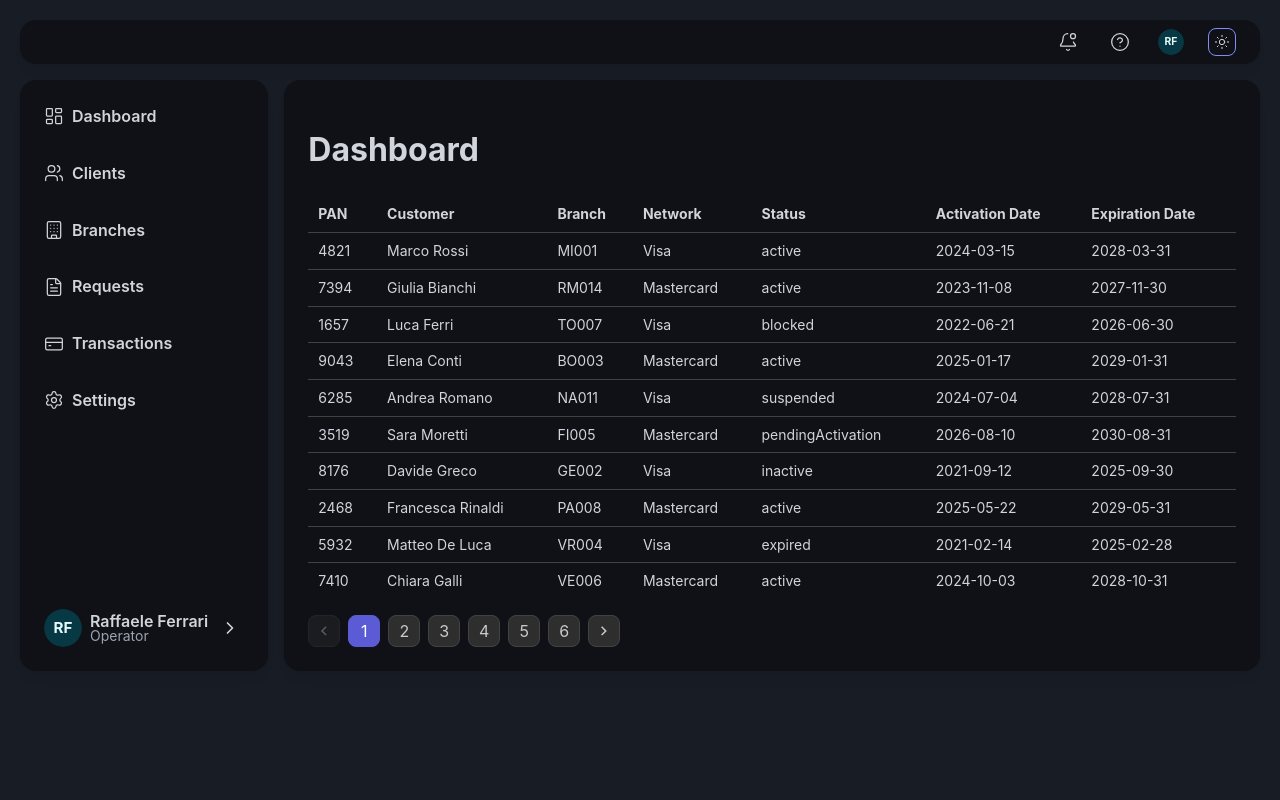
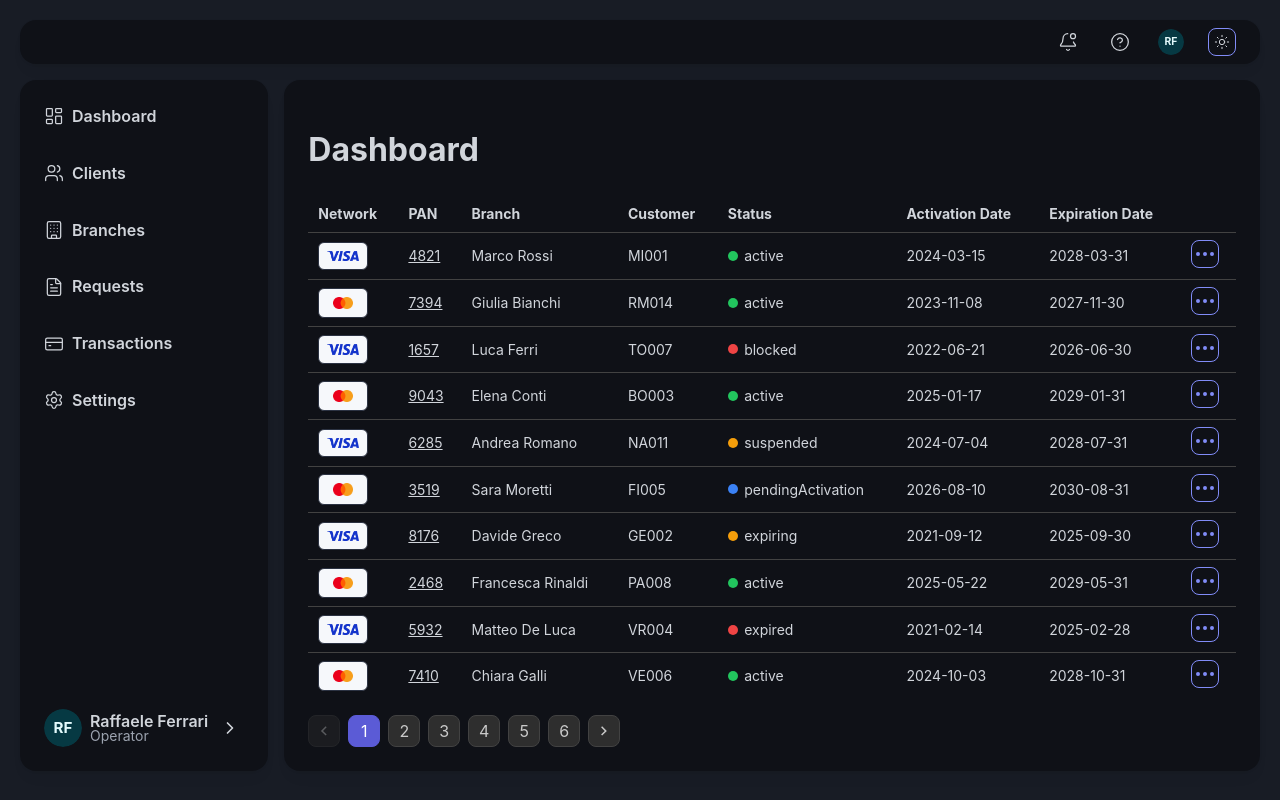
Before and after one commit to C-ZLTV/card-control-center, a React (Vite) app: page / in a window 1280 px wide. Built offline with nearby package versions, Linux system fonts and the light colour scheme; a web font is replaced by a local one.

Commit message:
Table Data Details

```diff
--- a/src/components/data-display/CardsTable/CardTable.css
+++ b/src/components/data-display/CardsTable/CardTable.css
@@ -13,3 +13,30 @@
 .table__empty-cell {
   height: 2.3rem;
 }
+
+.table__network-icon {
+  max-width: 50px;
+  display: flex;
+  align-items: center;
+  justify-content: center;
+  padding: 0.5rem 0;
+  background-color: #f6f8fb;
+  border: 1px var(--app-border) solid;
+  border-radius: var(--app-radius-sm);
+}
+
+.table__redirect-link {
+  text-decoration: underline;
+}
+
+.table__status {
+  display: flex;
+  align-items: center;
+}
+
+.table__status-visual {
+  width: 10px;
+  height: 10px;
+  border-radius: var(--app-radius-xl);
+  margin-right: 0.4rem;
+}
--- a/src/components/data-display/CardsTable/CardsTable.tsx
+++ b/src/components/data-display/CardsTable/CardsTable.tsx
@@ -1,15 +1,42 @@
 import { Link } from "react-router-dom";
-import { Table, Loader } from "@mantine/core";
-import type { Card } from "./card-types";
+import { Table, Loader, ActionIcon, Button, Modal } from "@mantine/core";
+import { useDisclosure } from "@mantine/hooks";
+import type { Card, CardStatus } from "./card-types";
 import { routes } from "../../../app/navigation";
 import "./CardTable.css";
+import visaLogo from "../../../assets/images/visa-logo.webp";
+import mastercardLogo from "../../../assets/images/mastercard-logo.webp";
+import { Networks, statusColors } from "./card-variables";
+import { Ellipsis } from "lucide-react";
 
 type NavigationItemProps = {
   data: Card[];
   isLoading: boolean;
 };
 
+function StatusItem({ status }: { status: CardStatus }) {
+  if (!status) {
+    return;
+  }
+
+  const color = statusColors[status] ?? "var(--app-text-secondary)";
+
+  return (
+    <div className="table__status">
+      <div
+        aria-hidden="true"
+        className="table__status-visual"
+        style={{ backgroundColor: color }}
+      ></div>
+      {status}
+      <div></div>
+    </div>
+  );
+}
+
 export function CardsTable({ data, isLoading }: NavigationItemProps) {
+  const [opened, { open, close }] = useDisclosure(false);
+
   const PAGE_SIZE = 10;
 
   const emptyRows = Array.from({ length: Math.max(0, PAGE_SIZE - data.length) }, (_, index) => (
@@ -17,17 +44,35 @@ export function CardsTable({ data, isLoading }: NavigationItemProps) {
       <Table.Td className="table__empty-cell" colSpan={7} />
     </Table.Tr>
   ));
+
   const rows = data.map((element) => (
     <Table.Tr key={element.last4}>
       <Table.Td>
-        <Link to={routes.TRANSACTIONS}>{element.last4}</Link>
+        <div className="table__network-icon">
+          {element.cardNetwork === Networks.MASTERCARD ? (
+            <img src={mastercardLogo} width={20} alt="Mastercard" />
+          ) : (
+            <img src={visaLogo} width={32} alt="Visa" />
+          )}
+        </div>
+      </Table.Td>
+      <Table.Td>
+        <Link className="table__redirect-link" to={routes.TRANSACTIONS}>
+          {element.last4}
+        </Link>
       </Table.Td>
       <Table.Td>{element.customerName}</Table.Td>
       <Table.Td>{element.branchCode}</Table.Td>
-      <Table.Td>{element.cardNetwork}</Table.Td>
-      <Table.Td>{element.cardStatus}</Table.Td>
+      <Table.Td>
+        <StatusItem status={element.cardStatus} />
+      </Table.Td>
       <Table.Td>{element.activationDate}</Table.Td>
       <Table.Td>{element.expirationDate}</Table.Td>
+      <Table.Td>
+        <ActionIcon onClick={open} variant="outline">
+          <Ellipsis />
+        </ActionIcon>
+      </Table.Td>
     </Table.Tr>
   ));
 
@@ -38,10 +83,10 @@ export function CardsTable({ data, isLoading }: NavigationItemProps) {
         <Table highlightOnHover highlightOnHoverColor="var(--app-surface)">
           <Table.Thead>
             <Table.Tr>
+              <Table.Th>Network</Table.Th>
               <Table.Th>PAN</Table.Th>
+              <Table.Th>Branch</Table.Th>
               <Table.Th>Customer</Table.Th>
-              <Table.Th>Branch</Table.Th>
-              <Table.Th>Network</Table.Th>
               <Table.Th>Status</Table.Th>
               <Table.Th>Activation Date</Table.Th>
               <Table.Th>Expiration Date</Table.Th>
@@ -58,6 +103,10 @@ export function CardsTable({ data, isLoading }: NavigationItemProps) {
           </Table.Tbody>
         </Table>
       </div>
+
+      <Modal opened={opened} onClose={close} title="Card Details">
+        Card
+      </Modal>
     </>
   );
 }
--- a/src/components/data-display/CardsTable/card-types.ts
+++ b/src/components/data-display/CardsTable/card-types.ts
@@ -1,8 +1,8 @@
 export type CardStatus =
   | "active"
-  | "inactive"
   | "blocked"
   | "expired"
+  | "expiring"
   | "pendingActivation"
   | "suspended";
 
--- /dev/null
+++ b/src/components/data-display/CardsTable/card-variables.ts
@@ -0,0 +1,25 @@
+import { colors } from "../../../theme/colors";
+import { type CardNetwork, type CardStatus } from "./card-types";
+
+export const Networks = {
+  VISA: "Visa",
+  MASTERCARD: "Mastercard",
+} as const satisfies Record<string, CardNetwork>;
+
+export const CardStatuses = {
+  ACTIVE: "active",
+  BLOCKED: "blocked",
+  EXPIRED: "expired",
+  EXPIRING: "expiring",
+  PENDING_ACTIVATION: "pendingActivation",
+  SUSPENDED: "suspended",
+} as const satisfies Record<string, CardStatus>;
+
+export const statusColors = {
+  [CardStatuses.ACTIVE]: colors.success,
+  [CardStatuses.BLOCKED]: colors.danger,
+  [CardStatuses.EXPIRED]: colors.danger,
+  [CardStatuses.EXPIRING]: colors.warning,
+  [CardStatuses.PENDING_ACTIVATION]: colors.info,
+  [CardStatuses.SUSPENDED]: colors.warning,
+};
--- a/src/test/API/card-list.json
+++ b/src/test/API/card-list.json
@@ -66,7 +66,7 @@
       "branchCity": "Genova",
       "branchCode": "GE002",
       "cardNetwork": "Visa",
-      "cardStatus": "inactive",
+      "cardStatus": "expiring",
       "activationDate": "2021-09-12",
       "expirationDate": "2025-09-30"
     },
@@ -136,7 +136,7 @@
       "branchCity": "Cagliari",
       "branchCode": "CA013",
       "cardNetwork": "Mastercard",
-      "cardStatus": "inactive",
+      "cardStatus": "expiring",
       "activationDate": "2022-12-05",
       "expirationDate": "2026-12-31"
     },
@@ -206,7 +206,7 @@
       "branchCity": "Livorno",
       "branchCode": "LI021",
       "cardNetwork": "Visa",
-      "cardStatus": "inactive",
+      "cardStatus": "expiring",
       "activationDate": "2022-04-03",
       "expirationDate": "2026-04-30"
     },
@@ -296,7 +296,7 @@
       "branchCity": "Rimini",
       "branchCode": "RN030",
       "cardNetwork": "Mastercard",
-      "cardStatus": "inactive",
+      "cardStatus": "expiring",
       "activationDate": "2022-10-22",
       "expirationDate": "2026-10-31"
     },
@@ -396,7 +396,7 @@
       "branchCity": "Rieti",
       "branchCode": "RI040",
       "cardNetwork": "Mastercard",
-      "cardStatus": "inactive",
+      "cardStatus": "expiring",
       "activationDate": "2022-08-31",
       "expirationDate": "2026-08-31"
     },
@@ -496,7 +496,7 @@
       "branchCity": "Lodi",
       "branchCode": "LO050",
       "cardNetwork": "Mastercard",
-      "cardStatus": "inactive",
+      "cardStatus": "expiring",
       "activationDate": "2022-11-18",
       "expirationDate": "2026-11-30"
     },
```
Also changed, not shown: src/assets/images/mastercard-logo.webp (added), src/assets/images/visa-logo.webp (added).
